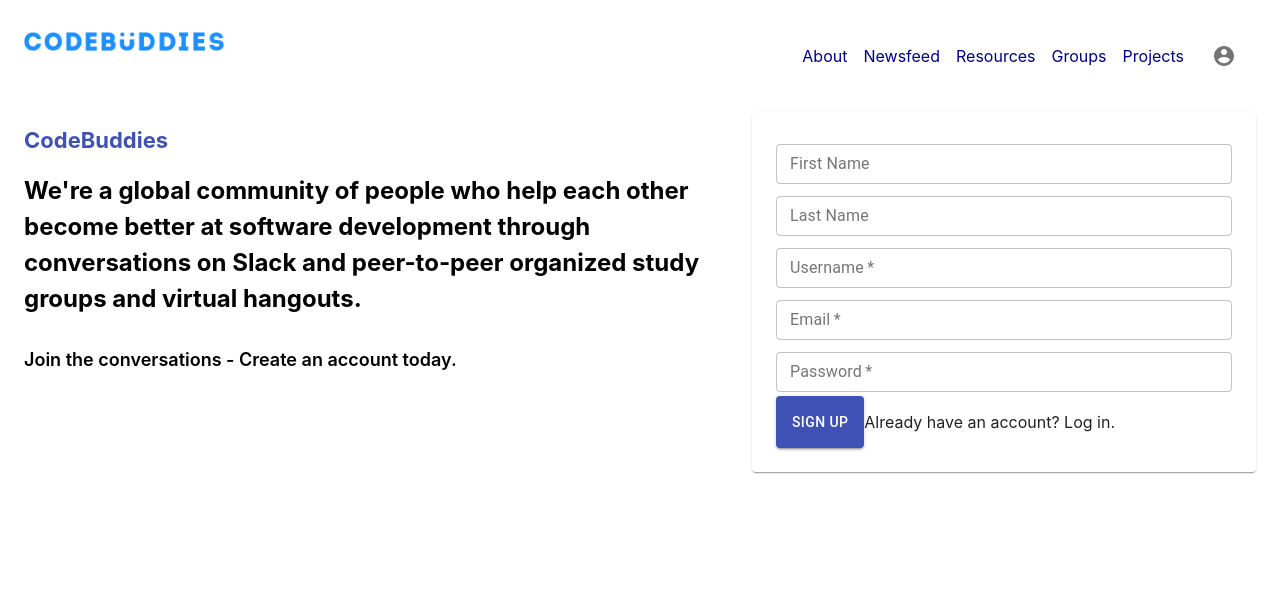
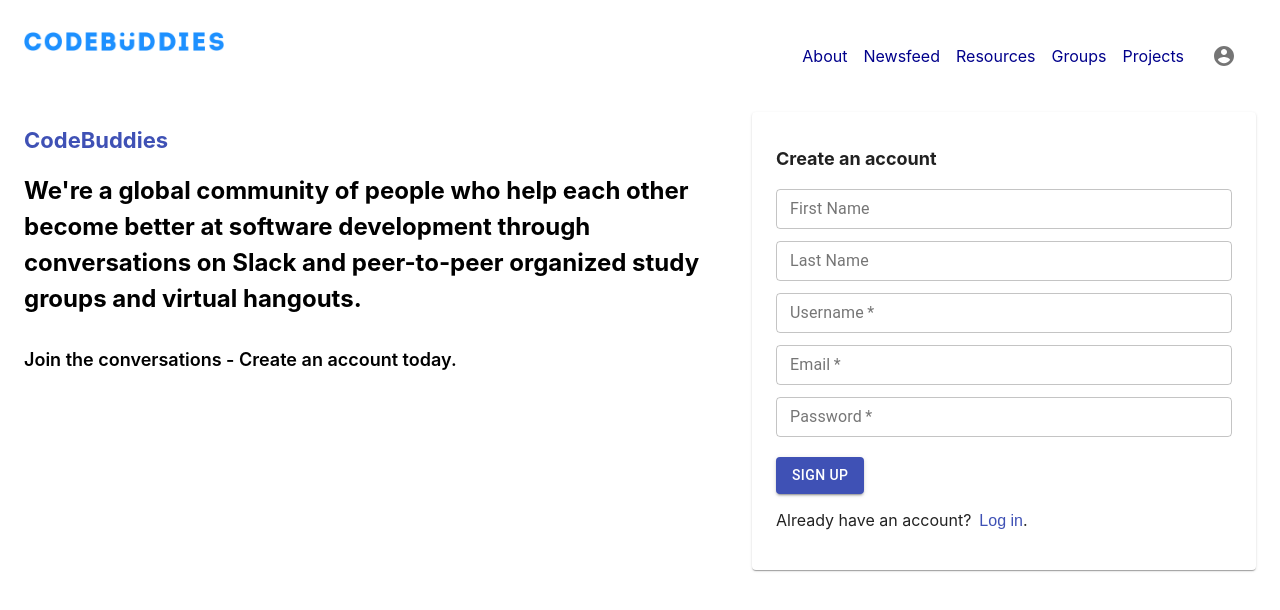
Before and after one commit to CodeconValley/frontend_codebuddie, a React (Create React App) app: page / in a window 1280 px wide. Shown: the top 610 px of the page. Built offline with nearby package versions, Linux system fonts and the light colour scheme.

Commit message:
Move SignUpForm and LoginForm to AuthForm component
Use Authform component as a container to handle presentational logic
for SignUpForm and LoginForm.
Add PropTypes module and proptypes to components.

```diff
--- a/package.json
+++ b/package.json
@@ -23,6 +23,7 @@
     "axios": "0.19.0",
     "json-server": "0.15.1",
     "npm-run-all": "4.1.5",
+    "prop-types": "^15.7.2",
     "react": "16.11.0",
     "react-dom": "16.11.0",
     "react-router-dom": "5.1.2",
--- /dev/null
+++ b/src/components/Home/AuthForms/AuthForm.js
@@ -0,0 +1,22 @@
+import React, { useState } from 'react';
+import { Box, Paper } from '@material-ui/core/';
+import SignUpForm from './SignUpForm';
+import LoginForm from './LoginForm';
+
+const AuthForm = () => {
+  const [activeSignUpForm, setActiveSignUpform] = useState(true);
+
+  const toggleActiveForm = event => {
+    event.preventDefault();
+    setActiveSignUpform(!activeSignUpForm);
+  };
+
+  return (
+    <Box component={Paper} elevetion={3} padding={3}>
+      {activeSignUpForm && <SignUpForm toggleActiveForm={toggleActiveForm} />}
+      {!activeSignUpForm && <LoginForm toggleActiveForm={toggleActiveForm} />}
+    </Box>
+  );
+};
+
+export default AuthForm;
--- /dev/null
+++ b/src/components/Home/AuthForms/LoginForm.js
@@ -0,0 +1,68 @@
+import React from 'react';
+import PropTypes from 'prop-types';
+import { Box, Button, TextField } from '@material-ui/core/';
+
+const LoginForm = ({ toggleActiveForm }) => {
+  return (
+    <Box
+      component="form"
+      display="flex"
+      flexWrap="wrap"
+      noValidate
+      autoComplete="off"
+    >
+      <Box component="h1" fontSize={18}>
+        Log in
+      </Box>
+      <TextField
+        id="email"
+        label="Email"
+        fullWidth
+        required
+        variant="outlined"
+        margin="dense"
+        type="email"
+      />
+      <TextField
+        id="password"
+        label="Password"
+        fullWidth
+        required
+        variant="outlined"
+        margin="dense"
+        type="password"
+      />
+
+      <Box width="100%" marginTop={2}>
+        <Button variant="contained" color="primary">
+          Log in
+        </Button>
+      </Box>
+
+      <p>
+        Need an account?{' '}
+        <Box
+          component="button"
+          color="primary.main"
+          padding={0}
+          marginLeft={1}
+          border={0}
+          bgcolor="transparent"
+          fontSize={16}
+          onClick={toggleActiveForm}
+        >
+          Sign up
+        </Box>
+        .
+      </p>
+    </Box>
+  );
+};
+
+const { func } = PropTypes;
+
+LoginForm.propTypes = {
+  toggleActiveForm: func.isRequired,
+};
+
+export default LoginForm;
--- a/src/components/Home/SignUpForm.js
+++ b/src/components/Home/AuthForms/SignUpForm.js
@@ -1,7 +1,8 @@
 import React from 'react';
+import PropTypes from 'prop-types';
 import { Box, Button, TextField } from '@material-ui/core/';
 
-const SignUpForm = () => {
+const SignUpForm = ({ toggleActiveForm }) => {
   return (
     <Box
       component="form"
@@ -10,6 +11,9 @@ const SignUpForm = () => {
       noValidate
       autoComplete="off"
     >
+      <Box component="h1" fontSize={18}>
+        Create an account
+      </Box>
       <TextField
         id="first-name"
         label="First Name"
@@ -51,13 +55,36 @@ const SignUpForm = () => {
         type="password"
       />
 
-      <Button variant="contained" color="primary">
-        Sign Up
-      </Button>
+      <Box width="100%" marginTop={2}>
+        <Button variant="contained" color="primary">
+          Sign Up
+        </Button>
+      </Box>
 
-      <p>Already have an account? Log in.</p>
+      <p>
+        Already have an account?
+        <Box
+          component="button"
+          color="primary.main"
+          padding={0}
+          marginLeft={1}
+          border={0}
+          bgcolor="transparent"
+          fontSize={16}
+          onClick={toggleActiveForm}
+        >
+          Log in
+        </Box>
+        .
+      </p>
     </Box>
   );
 };
 
+const { func } = PropTypes;
+
+SignUpForm.propTypes = {
+  toggleActiveForm: func.isRequired,
+};
+
 export default SignUpForm;
--- a/src/components/Home/index.js
+++ b/src/components/Home/index.js
@@ -1,6 +1,6 @@
 import React from 'react';
-import { Box, Grid, Paper } from '@material-ui/core/';
-import SignUpForm from './SignUpForm';
+import { Box, Grid } from '@material-ui/core/';
+import AuthForm from './AuthForms/AuthForm';
 
 const Home = () => {
   return (
@@ -24,9 +24,7 @@ const Home = () => {
         </Box>
       </Grid>
       <Grid item xs={12} sm={5}>
-        <Box component={Paper} elevetion={3} padding={3}>
-          <SignUpForm />
-        </Box>
+        <AuthForm />
       </Grid>
     </Grid>
   );
```
